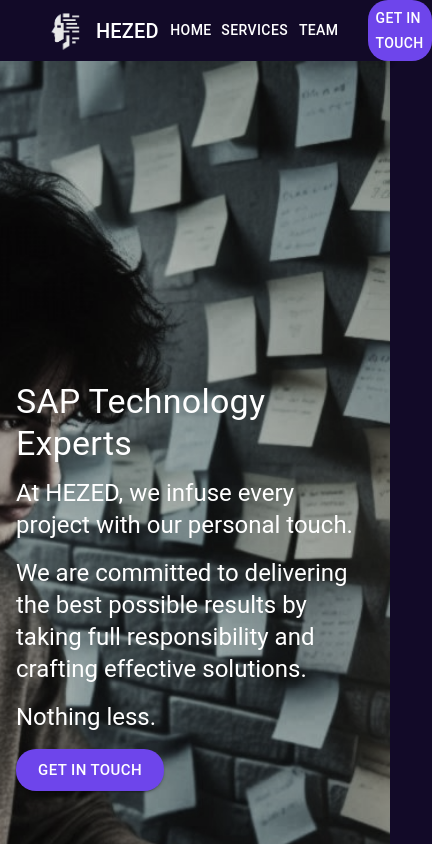
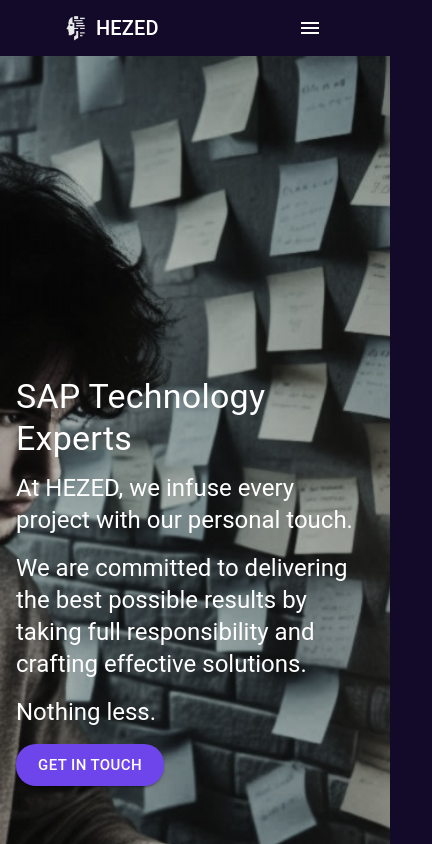
Before and after one commit to King-Vince/hezed-it, a React (Create React App) app: page / in a window 390 px wide. Shown: the top 844 px of the page, 432 px wide, since content can reach past the window. Built offline with nearby package versions, Linux system fonts and the light colour scheme.

Commit message:
Optimized to reponsive

```diff
--- a/src/App.js
+++ b/src/App.js
@@ -6,7 +6,7 @@
 import ContactUs from './pages/ContactUs';
 
 const App = () => (
-  <Router basename="/">
+  <Router>
     <div>
       <Header />
       <Routes>
--- a/src/components/Header.jsx
+++ b/src/components/Header.jsx
@@ -1,58 +1,98 @@
 import React from 'react';
-import { AppBar, Toolbar, Typography, Button, Box } from '@mui/material';
+import { AppBar, Toolbar, Typography, Button, Box, IconButton, Menu, MenuItem, useMediaQuery, useTheme } from '@mui/material';
 import { Link } from 'react-router-dom';
-import LocationOnOutlinedIcon from '@mui/icons-material/LocationOnOutlined';
-import LocalPhoneOutlinedIcon from '@mui/icons-material/LocalPhoneOutlined';
-import EmailOutlinedIcon from '@mui/icons-material/EmailOutlined';
+import MenuIcon from '@mui/icons-material/Menu';
 import Logo from '../images/hezedLogo2.png';
 
-const Header = () => (
-  <AppBar position="static" sx={{ backgroundColor: '#120A28', padding: '0 20px'}}>
+const Header = () => {
+  const theme = useTheme();
+  const isMobile = useMediaQuery(theme.breakpoints.down('md'));
+  const [anchorEl, setAnchorEl] = React.useState(null);
+
+  const handleMenu = (event) => {
+    setAnchorEl(event.currentTarget);
+  };
+
+  const handleClose = () => {
+    setAnchorEl(null);
+  };
+
+  return (
+    <AppBar position="static" sx={{ backgroundColor: '#120A28', padding: '0 40px' }}>
       <Toolbar>
         <Box sx={{ display: 'flex', alignItems: 'center', flexGrow: 1 }}>
           <img
             src={Logo}
             alt="HEZED Logo"
-          style={{ width: '60px', borderRadius:"20px" }}
+            style={{ width: '40px', borderRadius: "20px" }}
           />
-        <Typography variant="h6" sx={{ flexGrow: 1 }}>
+          <Typography variant="h6" component="div">
             HEZED
           </Typography>
         </Box>
-      <Button
+
+        {isMobile ? (
+          <>
+            <IconButton
+              size="large"
+              edge="start"
               color="inherit"
-        component={Link}
-        to="/"
-        sx={{ pl: "1vh", '&:hover': { backgroundColor: 'gray' } }}
+              aria-label="menu"
+              onClick={handleMenu}
             >
+              <MenuIcon />
+            </IconButton>
+            <Menu
+              id="menu-appbar"
+              anchorEl={anchorEl}
+              anchorOrigin={{
+                vertical: 'top',
+                horizontal: 'right',
+              }}
+              keepMounted
+              transformOrigin={{
+                vertical: 'top',
+                horizontal: 'right',
+              }}
+              open={Boolean(anchorEl)}
+              onClose={handleClose}
+            >
+              <MenuItem onClick={handleClose} component={Link} to="/">Home</MenuItem>
+              <MenuItem onClick={handleClose} component={Link} to="/#services">Services</MenuItem>
+              <MenuItem onClick={handleClose} component={Link} to="/#team">Team</MenuItem>
+              <MenuItem onClick={handleClose} component={Link} to="/contact">Get in Touch</MenuItem>
+            </Menu>
+          </>
+        ) : (
+          <>
+            <Button color="inherit" component={Link} to="/" sx={{ '&:hover': { backgroundColor: 'gray' } }}>
               Home
             </Button>
-      <Button
-        color="inherit"
-        component={Link}
-        to="/#services"
-        sx={{ '&:hover': { backgroundColor: 'gray' } }}
-      >
+            <Button color="inherit" component={Link} to="/#services" sx={{ '&:hover': { backgroundColor: 'gray' } }}>
               Services
             </Button>
-      <Button
-        color="inherit"
-        component={Link}
-        to="/#team"
-        sx={{ '&:hover': { backgroundColor: 'gray' } }}
-      >
+            <Button color="inherit" component={Link} to="/#team" sx={{ '&:hover': { backgroundColor: 'gray' } }}>
               Team
             </Button>
             <Button
               color="inherit"
               component={Link}
               to="/contact"
-        sx={{ backgroundColor: '#6E45EB', ml: "2vh", borderRadius: "20px", width: "12vh", '&:hover': { backgroundColor: '#312066' } }}
+              sx={{
+                backgroundColor: '#6E45EB',
+                ml: "2vh",
+                borderRadius: "20px",
+                width: "12vh",
+                '&:hover': { backgroundColor: '#312066' }
+              }}
             >
               Get in Touch
             </Button>
+          </>
+        )}
       </Toolbar>
     </AppBar>
   );
+};
 
 export default Header;
```
Also changed, not shown: 7 other files (tests, documents, lock files or other folders). Lines whose indentation alone changed are shown as unchanged.
